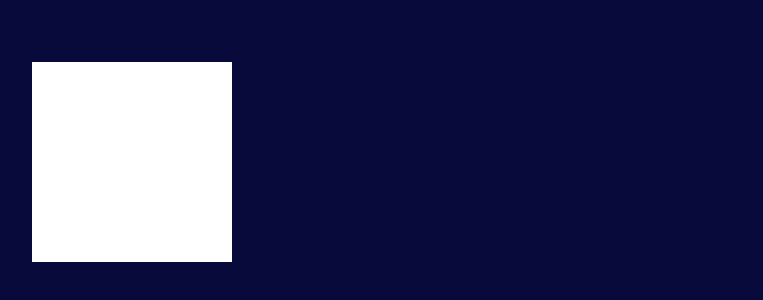
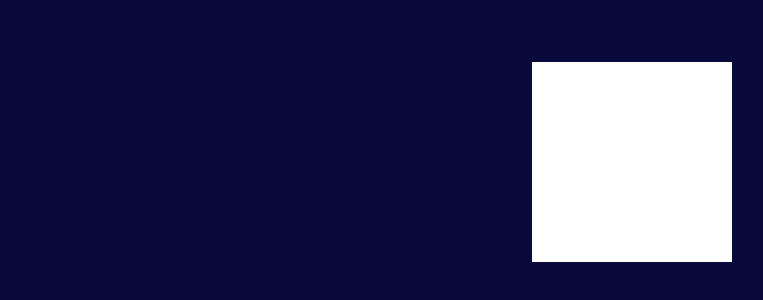
Before and after one commit to MikixIT/old.michaeltorresdev.github.io, a React (Vite) app: page / in a window 1280 px wide. Shown: the part 238-538 px from the top of the page, without its empty margins (508-1271 px from the left). Built offline with nearby package versions, Linux system fonts and the light colour scheme.

Commit message:
testing framer motion

```diff
--- a/src/components/Test.jsx
+++ b/src/components/Test.jsx
@@ -1,9 +1,15 @@
 import React from "react";
+import { motion } from "framer-motion";
 
 function Test() {
   return (
     <div className="course">
-      <div className="box"></div>
+      <motion.div
+        className="box"
+        initial={{ opacity: 0, scale: 0.5 }}
+        animate={{ opacity: 1, scale: 1, x: 500 }}
+        transition={{ duration: 2, delay: 3 }}
+      ></motion.div>
     </div>
   );
 }
```
